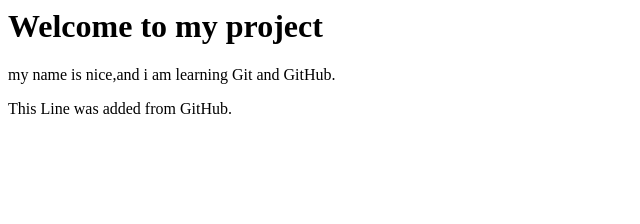
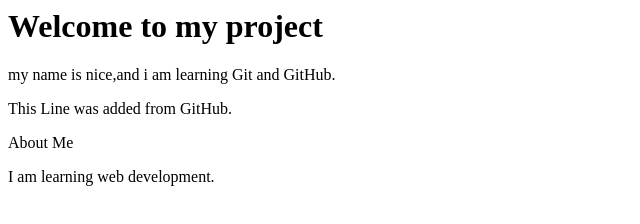
Before and after one commit to nicetorrec-crypto/git-class, a plain HTML site: page index.html in a window 1280 px wide. Shown: the whole page, without its empty margins (0-640 px from the left). Drawn offline with Linux system fonts and the light colour scheme.

Commit message:
Add about section

```diff
--- a/index.html
+++ b/index.html
@@ -3,3 +3,7 @@
 <p>my name is nice,and i am learning Git and GitHub.</p>
 
 <p>This Line was added from GitHub.</p>
+
+<h>About Me</h2>
+
+<p>I am learning web development. </p>
```
